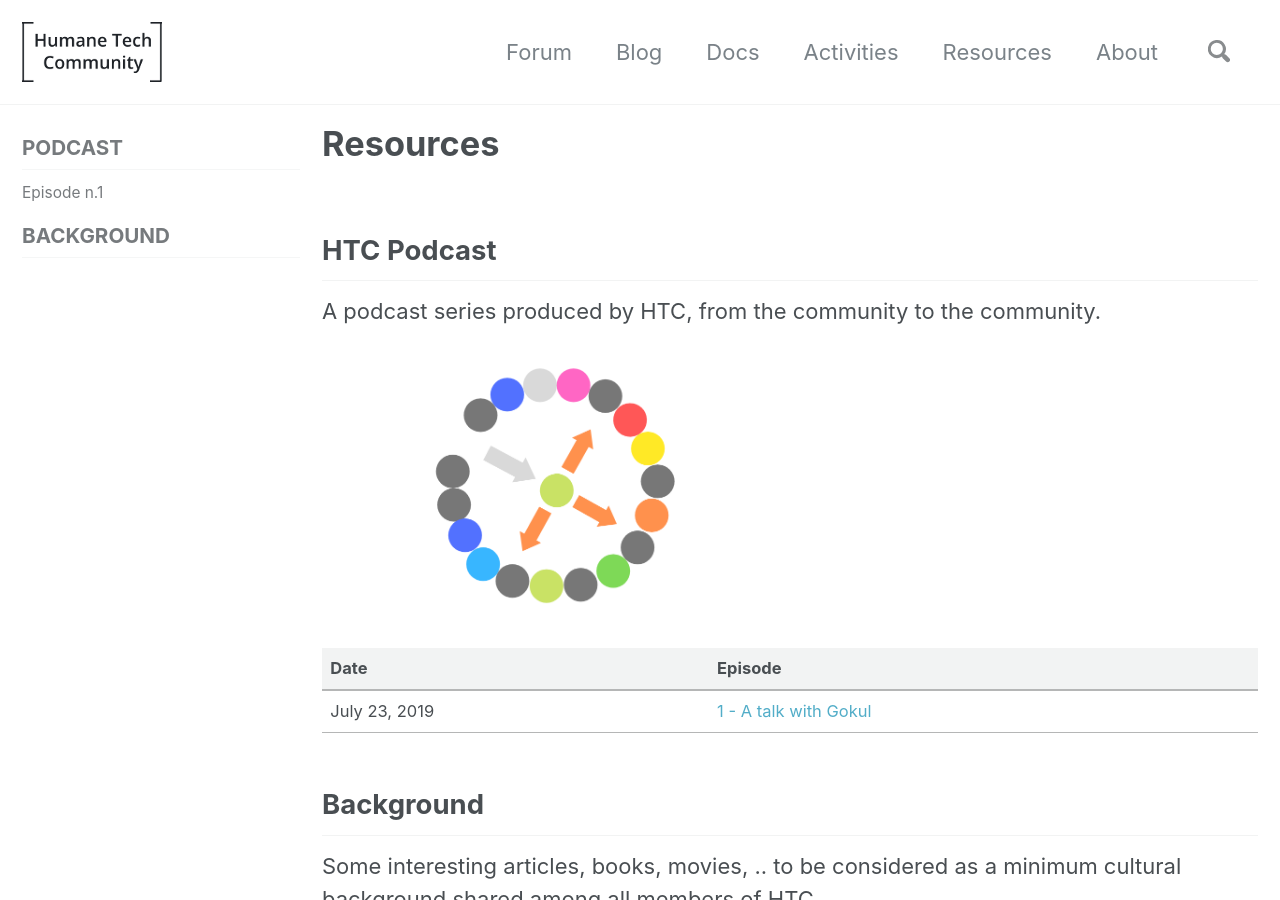
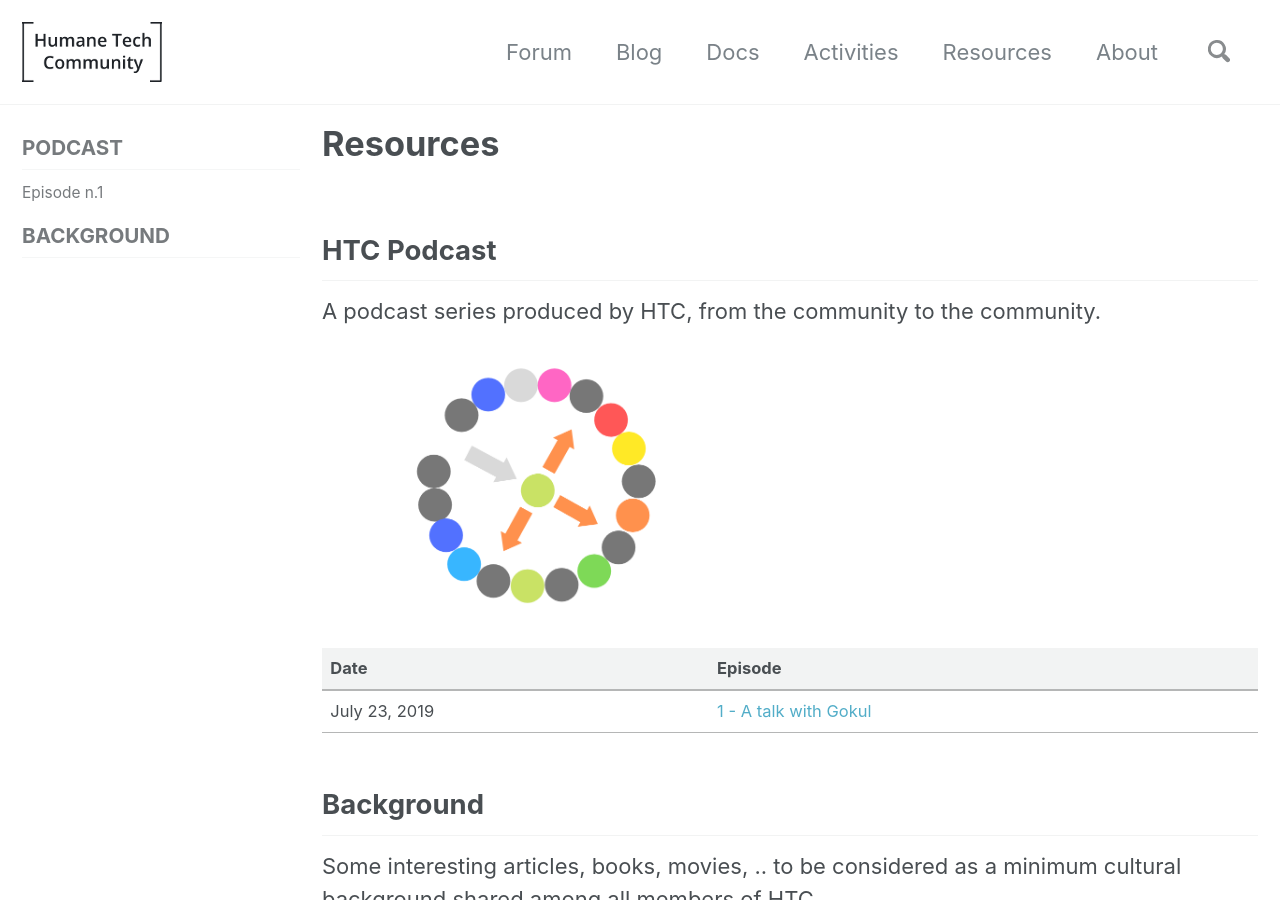
Before and after one commit to humanetech-community/community-hub, a Jekyll site: the page built from _resources/00-resources-root/00-resources-root.md, in a window 1280 px wide and 900 px high. Built offline with Jekyll 4.4.1, drawn with Linux system fonts in a browser that asks for light colours; cached includes are drawn as plain includes; nearby versions of some CDN libraries.

Commit message:
Style updated - #99

```diff
--- a/_resources/00-resources-root/00-resources-root.md
+++ b/_resources/00-resources-root/00-resources-root.md
@@ -15,7 +15,7 @@
 
 A podcast series produced by HTC, from the community to the community.
 
-<img src="/assets/images/podcast/podcast-icon.png" width="50%">
+<img src="/assets/images/podcast/podcast-icon.png" width="50%" style="margin-left: -2%;">
 
 
 | Date | Episode |
```
